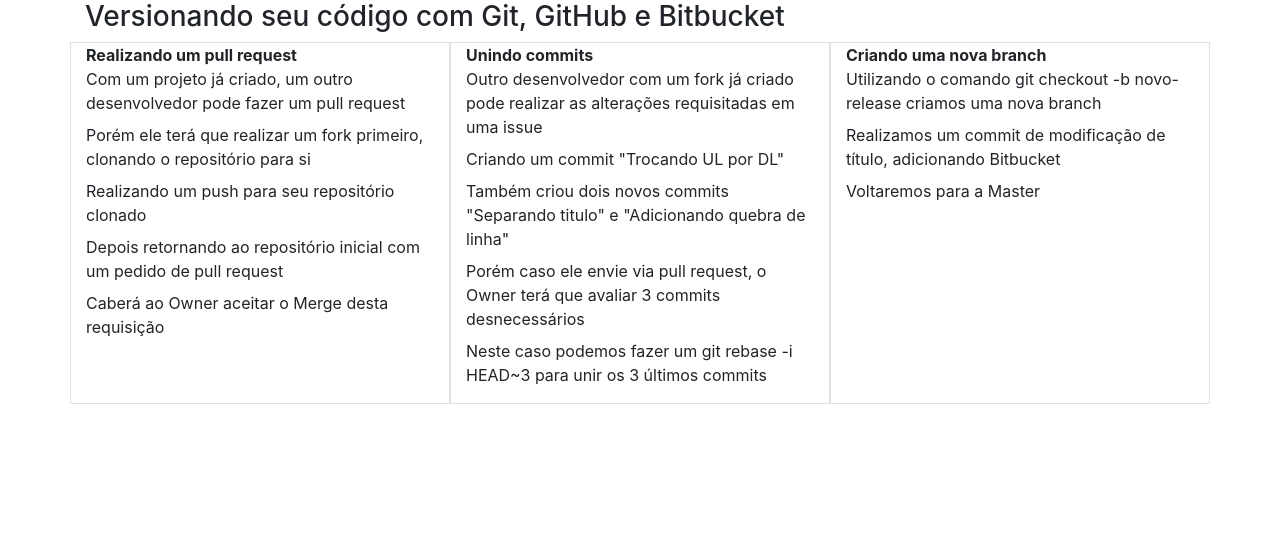
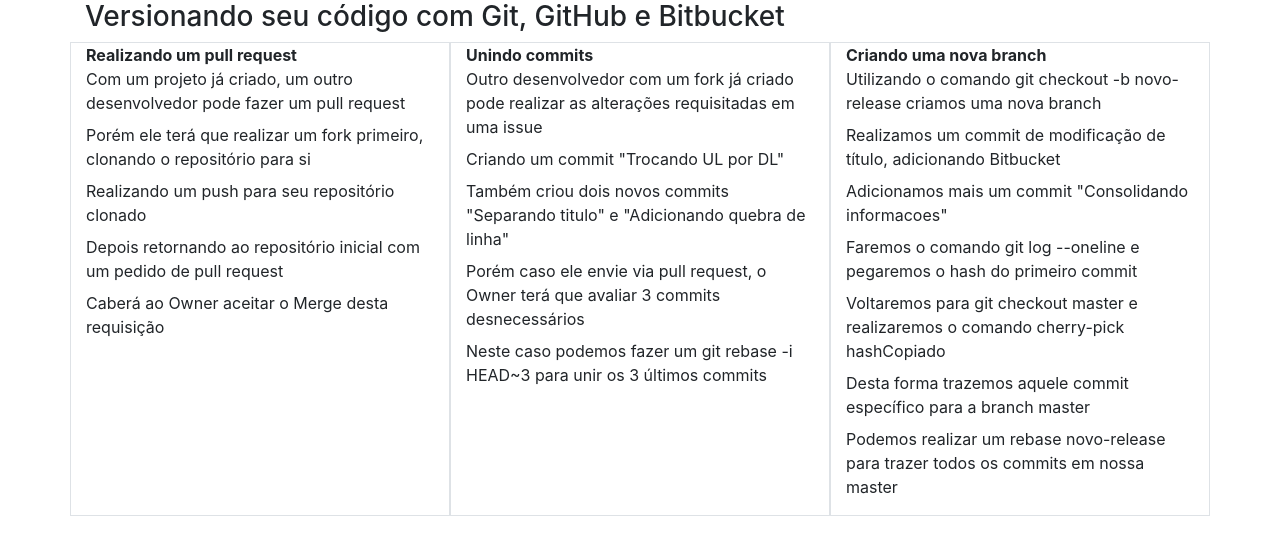
Before and after one commit to JhonyVillani/curso-git-estrategias, a plain HTML site: page index.html in a window 1280 px wide. Drawn offline with nearby package versions, Linux system fonts and the light colour scheme.

Commit message:
Realizando cherry-pick de outra branch para a master

```diff
--- a/index.html
+++ b/index.html
@@ -42,7 +42,12 @@
 					<dt>Criando uma nova branch</dt>
 					<dd>Utilizando o comando git checkout -b novo-release criamos uma nova branch</dd>
 					<dd>Realizamos um commit de modificação de título, adicionando Bitbucket</dd>
-					<dd>Voltaremos para a Master</dd>
+					<dd>Adicionamos mais um commit "Consolidando informacoes"</dd>
+					<dd>Faremos o comando git log --oneline e pegaremos o hash do primeiro commit</dd>
+					<dd>Voltaremos para git checkout master e realizaremos o comando cherry-pick hashCopiado</dd>
+					<dd>Desta forma trazemos aquele commit específico para a branch master</dd>
+					<dd>Podemos realizar um rebase novo-release para trazer todos os commits em nossa master</dd>
+
 				</dl>
 			</div>
 		</div>
```
